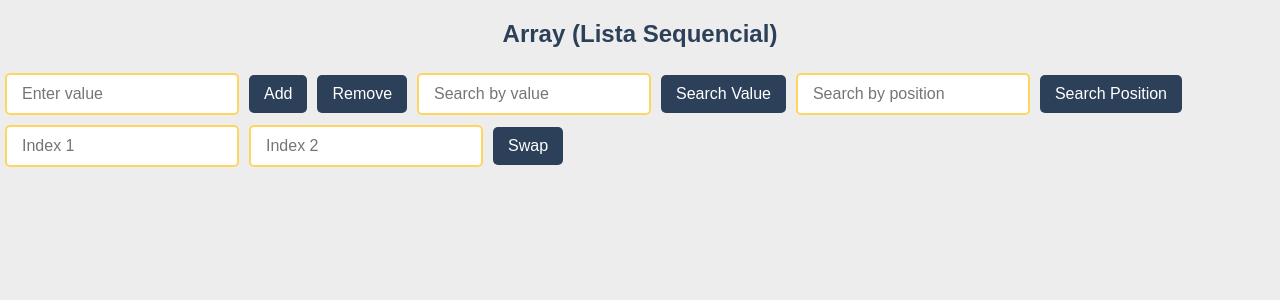
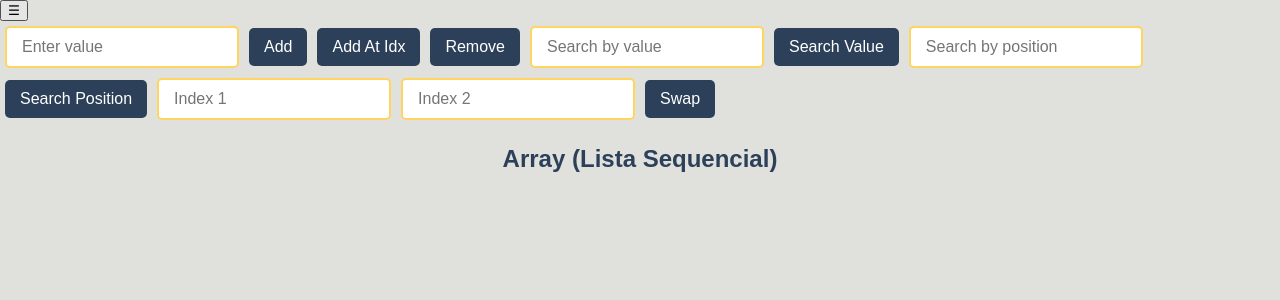
Before and after one commit to NicholasRodrigues/data-structures-visualization-new, a Next.js app: page /array in a window 1280 px wide. Shown: the top 300 px of the page. Built offline with nearby package versions, Linux system fonts and the light colour scheme.

Commit message:
IMPROVING VISUALIZATION, SIDEBAR, AND ARRAY COMPONENT

```diff
--- a/src/pages/array/index.tsx
+++ b/src/pages/array/index.tsx
@@ -1,7 +1,6 @@
 import React, { useState, useRef } from 'react';
 import styles from './styles.module.css';
 import { CSSTransition, TransitionGroup } from 'react-transition-group';
-
 
 // hooks next
 // TODO: deixar o input salvo em um state
@@ -10,6 +9,12 @@ export default function ArrayPage() {
     const inputRef = useRef<HTMLInputElement>(null);
     const [itemFoundAtIndex, setItemFoundAtIndex] = useState<number | null>(null);
     const [removingIndices, setRemovingIndices] = useState<number[]>([]);
+    const [sidebarActive, setSidebarActive] = useState(false);
+
+    const toggleSidebar = () => {
+        setSidebarActive(!sidebarActive);
+    };
+
 
 
     const addElement = () => {
@@ -21,6 +26,26 @@ export default function ArrayPage() {
             alert("Please enter a value.");
         }
     };
+
+    const addAtIndex = () => {
+        const value = inputRef.current?.value;
+        const indexInput = document.getElementById("swapIndex1") as HTMLInputElement;
+        const index = parseInt(indexInput.value, 10);
+
+        if (!value || isNaN(index)) return;
+
+        const newArray = [
+            ...dataArray.slice(0, index),
+            value,
+            ...dataArray.slice(index)
+        ];
+
+        setDataArray(newArray);
+
+        if (inputRef.current) inputRef.current.value = '';
+        indexInput.value = '';
+    };
+
 
     const removeElement = () => {
         const value = (document.getElementById("dataInput") as HTMLInputElement).value;
@@ -76,14 +101,14 @@ export default function ArrayPage() {
         }
 };
 
-
-
     return (
     <div>
-        <h2 className={styles.h2}>Array (Lista Sequencial)</h2>
-        <div>
+        <button className={styles.sidebarToggle} onClick={toggleSidebar}>☰</button>
+
+        <div className={styles.sidebar + (sidebarActive ? ` ${styles.active}` : '')}>
             <input className={styles.input} type="text" id="dataInput" placeholder="Enter value" ref={inputRef}/>
             <button className={styles.button} onClick={addElement}>Add</button>
+            <button className={styles.button} onClick={addAtIndex}>Add At Idx</button>
             <button className={styles.button} onClick={removeElement}>Remove</button>
 
             <input className={styles.input} type="text" id="searchValueInput" placeholder="Search by value" />
@@ -95,12 +120,16 @@ export default function ArrayPage() {
             <input className={styles.input} type="number" id="swapIndex1" placeholder="Index 1" min="0" />
             <input className={styles.input} type="number" id="swapIndex2" placeholder="Index 2" min="0" />
             <button className={styles.button} onClick={swapElements}>Swap</button>
-
         </div>
 
-        <TransitionGroup className ="arrayContainer" component="div">
+        <h2 className={styles.h2}>Array (Lista Sequencial)</h2>
+
+        <div className={styles.mainContainer}>
+
+
+        <TransitionGroup className="arrayContainer" component="div">
             {dataArray.map((item, index) => (
-                <CSSTransition key={item} timeout={500} classNames="swap">
+                <CSSTransition key={index} timeout={500} classNames="swap">
                     <span
                         key={index}
                         className={`
@@ -119,8 +148,8 @@ export default function ArrayPage() {
                     </span>
                 </CSSTransition>
             ))}
-
         </TransitionGroup>
+        </div>
     </div>
 );
 
--- a/src/styles/global.css
+++ b/src/styles/global.css
@@ -9,5 +9,5 @@
 body {
     margin: 0;
     font-family: 'Arial', sans-serif;
-    background-color: var(--background-color);
+    background-color: #e0e1dd;
 }
```
Also changed, not shown: src/components/ArrayComponent/props.ts (added, +10 -0 lines). Lines whose indentation alone changed are shown as unchanged.
